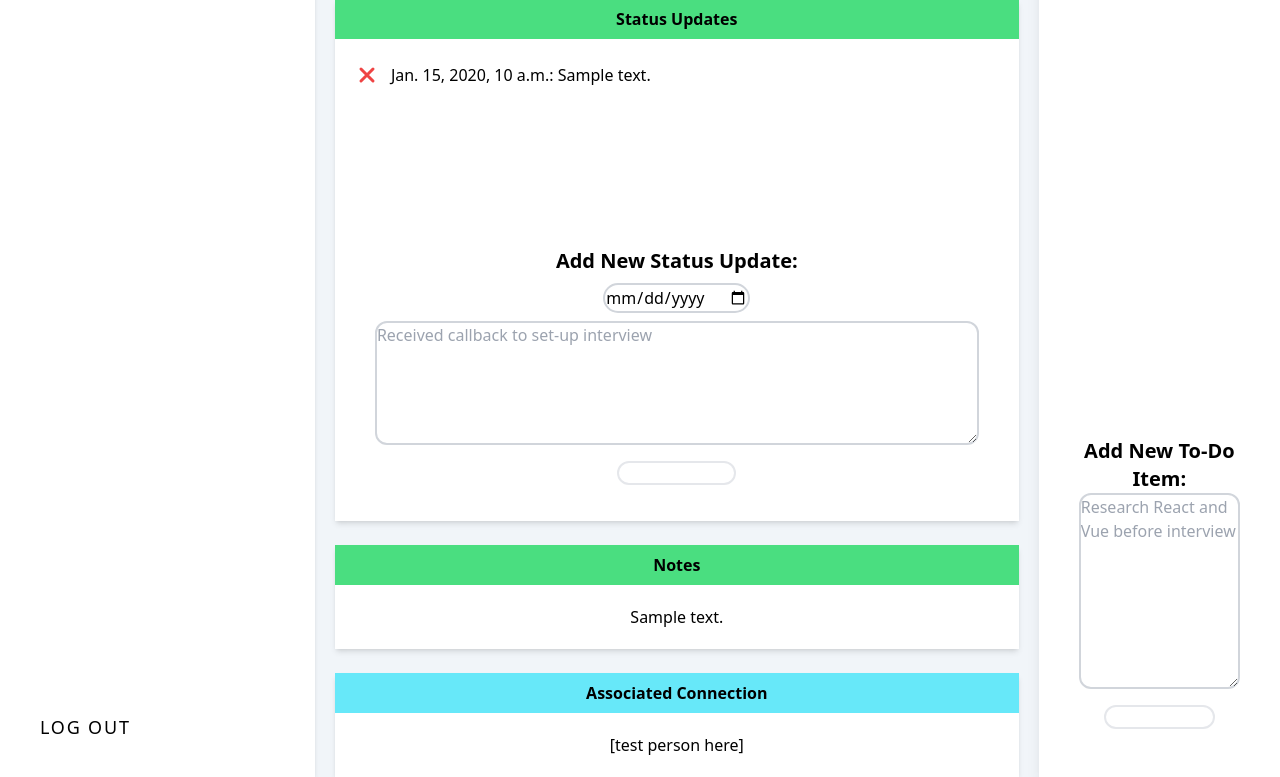
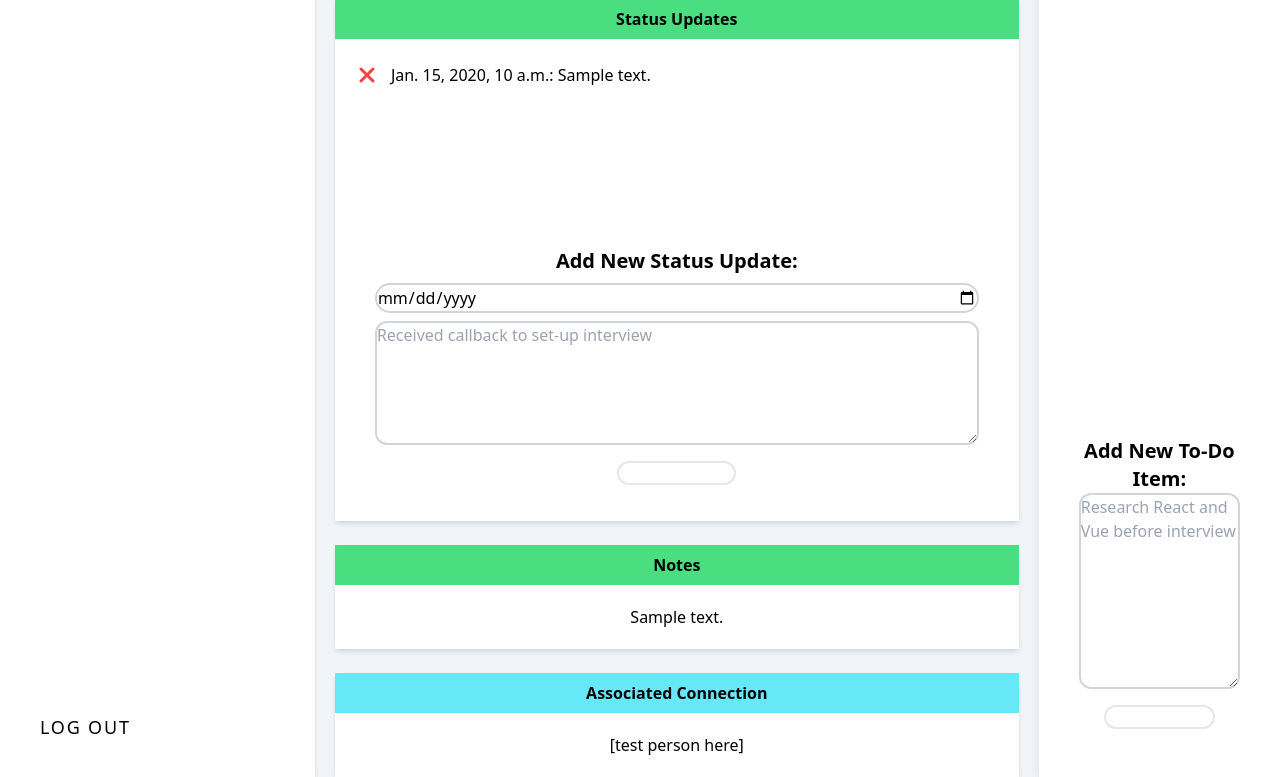
Before and after one commit to reiduf/appMate, a Django app: template main_app/templates/jobs/detail.html in a window 1280 px wide. Shown: the part 617-1394 px from the top of the page. Run offline with Django 4.2, Linux system fonts and the light colour scheme; tables that the repository leaves empty hold one stand-in row (values such as "Sample post"); the template is opened without the code that fills it: values that come from a table or form of the project are taken from there, most other values are stand-ins (such as "Sample title", 1, 10 or a date in 2020); data that the repository does not hold is empty; some libraries are stand-ins or nearby versions.

Commit message:
more styling changes

```diff
--- a/main_app/templates/jobs/detail.html
+++ b/main_app/templates/jobs/detail.html
@@ -114,7 +114,7 @@
         <form class="pb-5 t-3 bg-whiteflex flex flex-col justify-center text-center px-10">
           {% csrf_token %}
           <label class="font-primary font-semibold text-primary text-xl">Add New Status Update:</label>
-          <input type="date" name="date" class="self-center rounded-full border-gray-300 border-2 my-2">
+          <input type="date" name="date" class="rounded-full border-gray-300 border-2 my-2">
           <textarea class="border-2 rounded-xl border-gray-300 block" name="description" cols="30" rows="5" placeholder="Received callback to set-up interview"></textarea>
           <input type="submit" value="Add Update" class="self-center my-4 cursor-pointer button-text text-xs hover:text-primary border-2 border-primary bg-primary hover:bg-white text-white px-6 py-0.5 rounded-full transition duration-300">
         </form>
@@ -147,8 +147,10 @@
 	</section>
 
 	<!-- to-do's -->
-	<aside class="xl:h-screen h-fit bg-white xl:w-1/4 p-7 shadow-lg">
-		<h1 class="font-primary text-primary font-bold text-3xl">To-Do ({{ todos.count }})</h1>
+	<aside class="xl:h-screen h-screen bg-white xl:w-1/4 p-7 shadow-lg">
+    <div class="flex justify-center lg:justify-start">
+      <h1 class="font-primary text-primary font-bold text-3xl">To-Do ({{ todos.count }})</h1>
+    </div>
     <section class="flex flex-col justify-between h-[97%] mt-3">
       {% if todos.count %}
         <ul>
```
